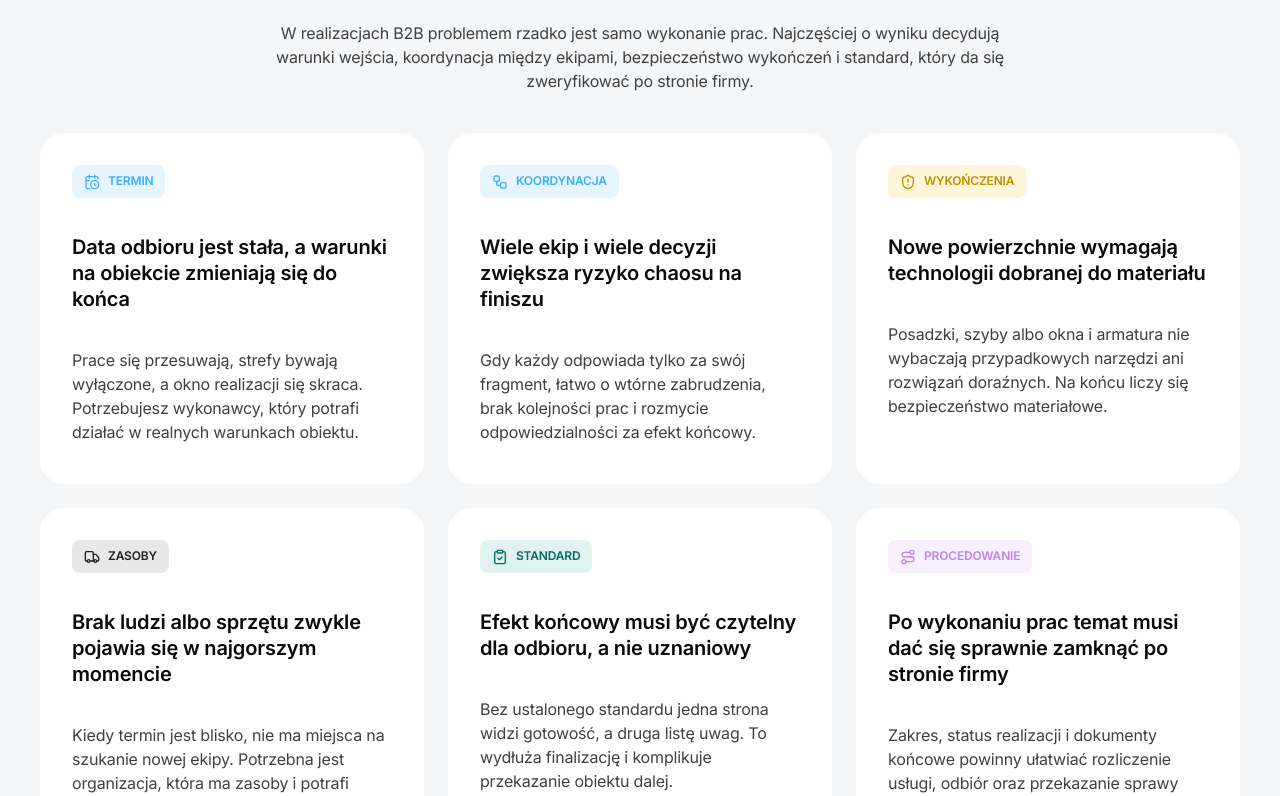
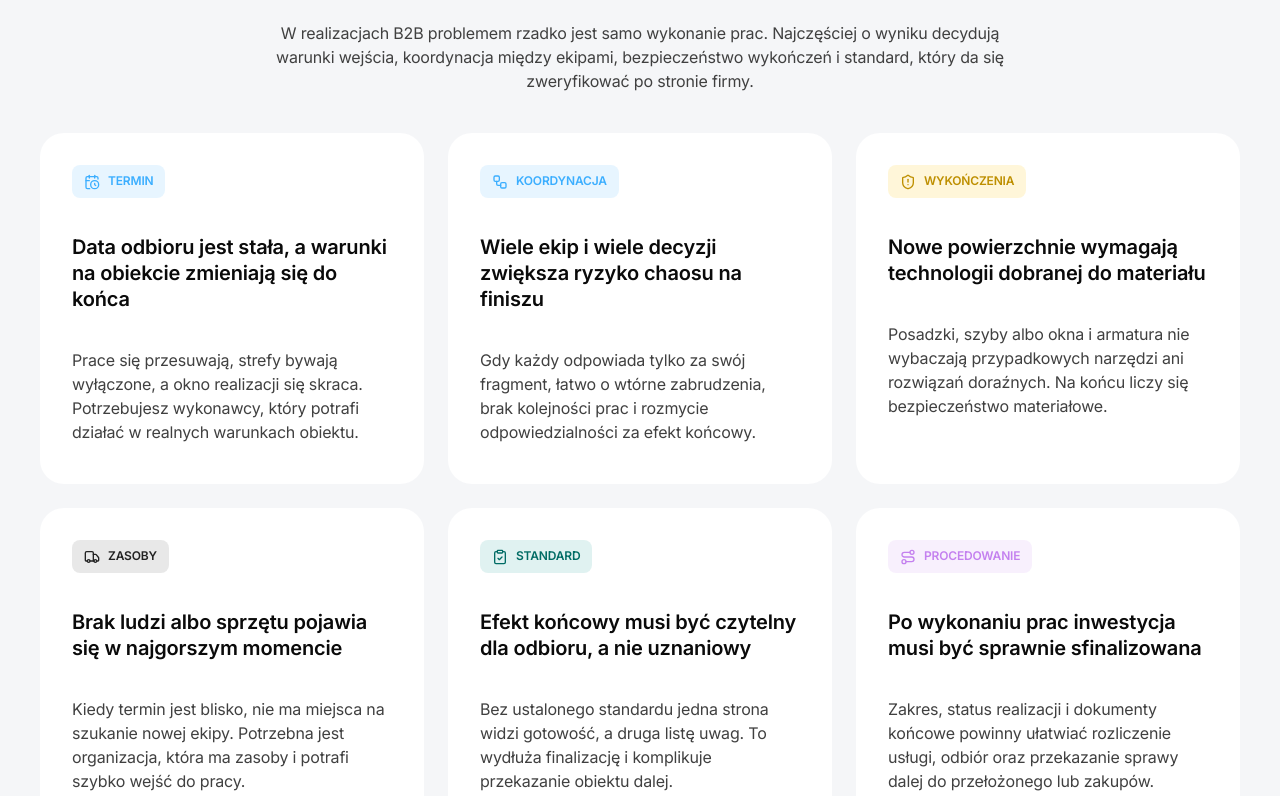
Before and after one commit to gelatocooking/domkerv3, a Next.js app: page / in a window 1280 px wide. Shown: the part 1424-2220 px from the top of the page. Built offline with nearby package versions, Linux system fonts and the light colour scheme.

Commit message:
Save latest copy updates

```diff
--- a/src/app/globals.css
+++ b/src/app/globals.css
@@ -452,6 +452,7 @@ h2 {
   letter-spacing: var(--ls--0_176px);
   color: var(--color-heading-dark);
   margin: 0;
+  white-space: pre-line;
 }
 .h3-smaller {
   font-size: var(--fs-24);
--- a/src/app/page.tsx
+++ b/src/app/page.tsx
@@ -47,7 +47,7 @@ const problemsContent: ProblemsSectionContent = {
     {
       iconName: "calendarClock",
       label: "TERMIN",
-      title: "Data odbioru jest stała, a warunki na obiekcie zmieniają się do końca",
+      title: "Data odbioru jest stała, a warunki\nna obiekcie zmieniają się do końca",
       description:
         "Prace się przesuwają, strefy bywają wyłączone, a okno realizacji się skraca. Potrzebujesz wykonawcy, który potrafi działać w realnych warunkach obiektu.",
       tone: "processes",
@@ -71,7 +71,7 @@ const problemsContent: ProblemsSectionContent = {
     {
       iconName: "truck",
       label: "ZASOBY",
-      title: "Brak ludzi albo sprzętu zwykle pojawia się w najgorszym momencie",
+      title: "Brak ludzi albo sprzętu pojawia się w najgorszym momencie",
       description:
         "Kiedy termin jest blisko, nie ma miejsca na szukanie nowej ekipy. Potrzebna jest organizacja, która ma zasoby i potrafi szybko wejść do pracy.",
       tone: "resources",
@@ -87,7 +87,7 @@ const problemsContent: ProblemsSectionContent = {
     {
       iconName: "route",
       label: "PROCEDOWANIE",
-      title: "Po wykonaniu prac temat musi dać się sprawnie zamknąć po stronie firmy",
+      title: "Po wykonaniu prac inwestycja musi być sprawnie sfinalizowana",
       description:
         "Zakres, status realizacji i dokumenty końcowe powinny ułatwiać rozliczenie usługi, odbiór oraz przekazanie sprawy dalej do przełożonego lub zakupów.",
       tone: "technology",
@@ -104,7 +104,7 @@ const solutionsContent: SolutionsSectionContent = {
     {
       iconName: "hardHat",
       label: "Sprzątanie po budowie i po pracach wykończeniowych",
-      title: "Przygotowanie obiektu pod odbiór, przekazanie albo otwarcie",
+      title: "Przygotowanie obiektu pod odbiór, przekazanie i otwarcie",
       description:
         "Sprzątanie po budowie, remoncie i reficie prowadzone według stref, kolejności prac oraz technologii dobranej do materiałów i warunków na obiekcie.",
       ctaLabel: "Zobacz jak działamy",
@@ -114,7 +114,7 @@ const solutionsContent: SolutionsSectionContent = {
     {
       iconName: "building2",
       label: "Utrzymanie czystości biur i lokali",
-      title: "Stały standard w codziennym działaniu obiektu",
+      title: "Stały standard w codziennym działaniu obiektu\n",
       description:
         "Cykliczna obsługa biur, lokali handlowych i usługowych. Harmonogram, kontrola jakości i ciągłość serwisu, które ograniczają potrzebę ciągłego pilnowania wykonawcy.",
       ctaLabel: "Porozmawiaj o stałej obsłudze",
@@ -134,7 +134,7 @@ const solutionsContent: SolutionsSectionContent = {
     {
       iconName: "grid3x3",
       label: "Maszynowe czyszczenie posadzek",
-      title: "Technologia dobrana do nawierzchni i rodzaju zabrudzeń",
+      title: "Technologia dobrana do nawierzchni i fzabrudzeń",
       description:
         "Doczyszczanie posadzek w obiektach komercyjnych z doborem metody do typu nawierzchni, skali zabrudzeń i oczekiwanego efektu końcowego.",
       ctaLabel: "Zobacz opcje",
@@ -156,13 +156,13 @@ const solutionsContent: SolutionsSectionContent = {
 
 const showcaseContent: ShowcaseSectionContent = {
   kickerLabel: "JAK OGRANICZAMY RYZYKA",
-  titleLines: ["Co najczęściej wpływa na termin", "i wynik realizacji w B2B"],
+  titleLines: ["Co najczęściej wpływa na termin", "i wynik realizacji inwestycji"],
   description:
     "W usługach dla firm kluczowy jest nie tylko zakres prac, ale sposób prowadzenia całego etapu. Dlatego porządkujemy warunki wejścia, standard i odpowiedzialność jeszcze przed startem.",
   items: [
     {
       tag: "HARMONOGRAM",
-      title: "Zmiany na obiekcie i prace nachodzące na siebie",
+      title: "Ciągłe zmiany na obiekcie i prace nachodzące na siebie",
       description:
         "Potwierdzamy okno wejścia i realne warunki pracy przed realizacją. Dzięki temu zespół nie startuje w ciemno i nie traci czasu na improwizację na miejscu.",
       result: "Efekt: mniej przestojów i większa przewidywalność przebiegu prac.",
@@ -176,7 +176,7 @@ const showcaseContent: ShowcaseSectionContent = {
     },
     {
       tag: "STANDARD",
-      title: "Różne oczekiwania wobec efektu końcowego",
+      title: "Różne oczekiwania stron wobec efektu końcowego",
       description:
         "Ustalamy, co dokładnie ma zostać przygotowane do odbioru, przekazania albo otwarcia. Dopiero na tej podstawie planujemy zakres i kolejność prac.",
       result: "Efekt: krótsza lista uwag i sprawniejsza finalizacja etapu.",
--- a/src/app/sprzatanie-dla-firm/sprzatanie-po-budowie/dla-kierownika-budowy/page.tsx
+++ b/src/app/sprzatanie-dla-firm/sprzatanie-po-budowie/dla-kierownika-budowy/page.tsx
@@ -29,7 +29,7 @@ import styles from "./page.module.css";
 
 const defaultContent: PagesHeroContent = {
   badge: "SPRZĄTANIE PO BUDOWIE DLA KIEROWNIKA BUDOWY",
-  titleLines: ["Sprzątanie po budowie", "pod odbiór bez dokładania chaosu"],
+  titleLines: ["Sprzątanie po budowie", "pod odbiór bez chaosu"],
   emphasisIconName: "hardHat",
   emphasisSuffix: "/",
   description:
@@ -181,7 +181,7 @@ const benefitsContent: BenefitsSectionContent = {
     {
       iconName: "users",
       label: "KADRY",
-      title: "Legalne zatrudnienie i przygotowane zespoły",
+      title: "Legalne zatrudnienie\ni przygotowane zespoły",
       description:
         "Wiesz, kto wchodzi na obiekt i kto odpowiada za realizację. To ogranicza ryzyka kadrowe i skraca czas wdrażania ekipy na miejscu.",
       tone: "resources",
--- a/src/components/BenefitsSection/BenefitsSection.module.css
+++ b/src/components/BenefitsSection/BenefitsSection.module.css
@@ -11,6 +11,7 @@
   align-items: center;
   grid-row-gap: var(--gap-40);
   composes: padding-global-2 from global;
+  white-space: pre-line !important;
 }
 
 .headingGroup {
@@ -19,6 +20,8 @@
 
 .title {
   composes: h2 from global;
+
+  white-space: pre-line !important;
   text-align: center;
 }
 
--- a/src/components/Header/Header.tsx
+++ b/src/components/Header/Header.tsx
@@ -58,7 +58,6 @@ const navItems: HeaderNavItem[] = [
   { label: "Referencje", href: "#", dropdownItems: [] },
   { label: "Realizacje", href: "#", dropdownItems: [] },
   { label: "Cennik", href: "#", dropdownItems: [] },
-  { label: "FAQ", href: "#", dropdownItems: [] },
   { label: "Kontakt", href: "#", dropdownItems: [] },
 ] as const;
 
--- a/src/components/ProblemsSection/ProblemsSection.module.css
+++ b/src/components/ProblemsSection/ProblemsSection.module.css
@@ -11,6 +11,7 @@
   align-items: center;
   grid-row-gap: var(--gap-40);
   composes: padding-global-2 from global;
+  white-space: pre-line !important;
 }
 
 .headingGroup {
--- a/src/components/SolutionsSection/SolutionsSection.module.css
+++ b/src/components/SolutionsSection/SolutionsSection.module.css
@@ -17,6 +17,7 @@
 }
 
 .title {
+  white-space: pre-line !important;
   composes: h2 from global;
   text-align: center;
 }
```
